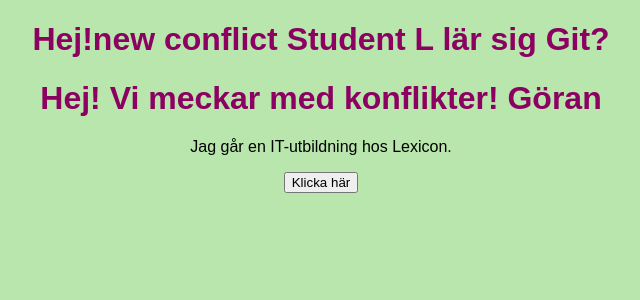
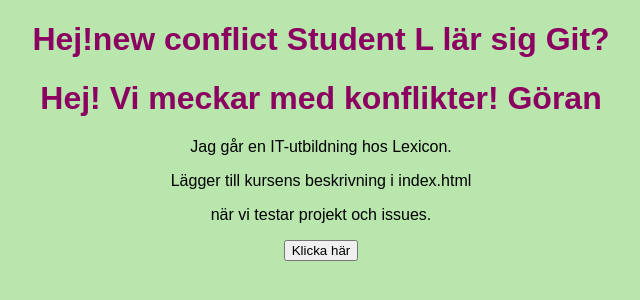
Before and after one commit to GoranWidlund/Grupp3Projekt1, a plain HTML site: page index.html in a window 1280 px wide. Shown: the whole page, without its empty margins (319-959 px from the left). Drawn offline with Linux system fonts and the light colour scheme.

Commit message:
Lagt till text i index.html

```diff
--- a/index.html
+++ b/index.html
@@ -9,6 +9,8 @@
   <h1>Hej!new conflict Student L lär sig Git?</h1>
   <h1>Hej! Vi meckar med konflikter! Göran</h1>
   <p>Jag går en IT-utbildning hos Lexicon.</p>
+  <p>Lägger till kursens beskrivning i index.html</p>
+  <p>när vi testar projekt och issues.</p>
   <button id="myButton">Klicka här</button>
   <script src="script.js"></script>
 </body>
```
